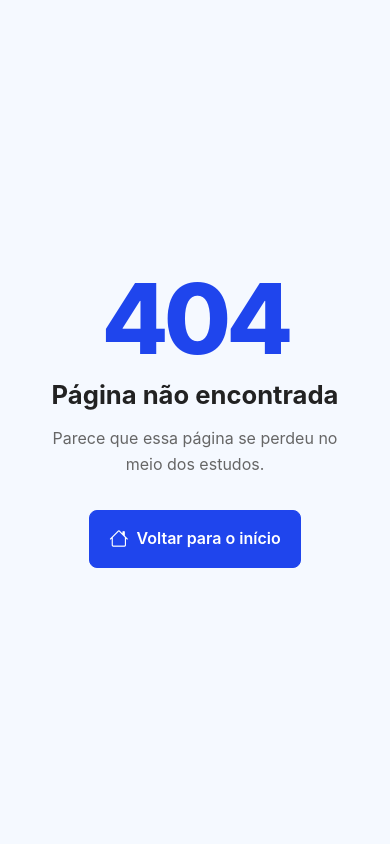
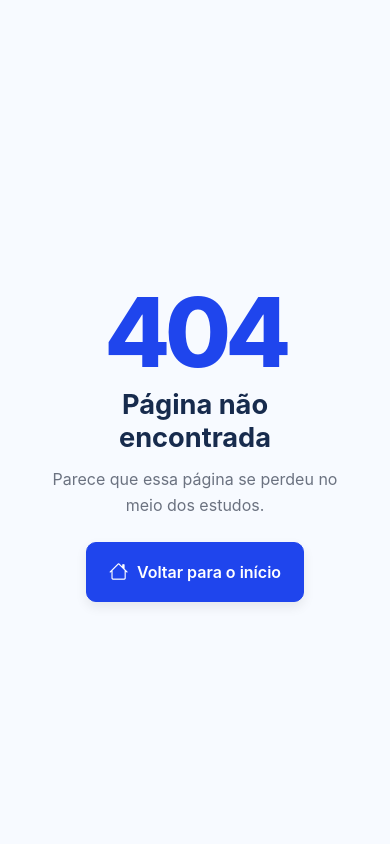
Before and after one commit to gandradefreitas/StudyHub, a Flask app: template templates/404.html in a window 390 px wide. Run offline with Flask 3, Linux system fonts and the light colour scheme; the template is opened without the code that fills it, so the values that code supplies are empty.

Commit message:
feat: primeira versão funcional do StudyHub

```diff
--- a/static/404.css
+++ b/static/404.css
@@ -7,11 +7,12 @@
     min-height: 100vh;
 
     display: flex;
-
     align-items: center;
     justify-content: center;
 
-    padding: 2rem 0;
+    padding: 2rem 1rem;
+
+    background: #f7faff;
 
 }
 
@@ -22,11 +23,34 @@
 
 .erro-404 {
 
-    width: min(100%, 600px);
+    width: min(100%, 650px);
 
-    padding: 3rem 1.5rem;
+    padding: 2rem 1.5rem 3rem;
 
     text-align: center;
+
+}
+
+
+/* ========================================
+   ESPAÇO DA ILUSTRAÇÃO
+======================================== */
+
+/*
+   A ilustração da imagem original foi
+   propositalmente omitida.
+*/
+
+.erro-404::before {
+
+    content: "";
+
+    display: block;
+
+    width: 120px;
+    height: 90px;
+
+    margin: 0 auto 1.5rem;
 
 }
 
@@ -37,17 +61,17 @@
 
 .erro-404-numero {
 
-    margin-bottom: 1rem;
+    margin: 0 0 1.2rem;
 
     color: var(--cor-primaria);
 
-    font-size: clamp(6rem, 25vw, 10rem);
+    font-size: clamp(6rem, 20vw, 9rem);
 
     font-weight: 800;
 
-    line-height: .9;
+    line-height: .85;
 
-    letter-spacing: -0.05em;
+    letter-spacing: -0.06em;
 
 }
 
@@ -58,9 +82,15 @@
 
 .erro-404 h1 {
 
-    margin-bottom: 1rem;
+    margin: 0 0 1rem;
 
-    font-size: clamp(1.6rem, 5vw, 2.2rem);
+    color: #172b4d;
+
+    font-size: clamp(1.7rem, 5vw, 2.3rem);
+
+    font-weight: 700;
+
+    line-height: 1.2;
 
 }
 
@@ -71,11 +101,15 @@
 
 .erro-404 p {
 
-    max-width: 450px;
+    max-width: 500px;
 
     margin: 0 auto 2rem;
 
-    font-size: 1rem;
+    color: #6b7280;
+
+    font-size: clamp(1rem, 2.5vw, 1.1rem);
+
+    line-height: 1.6;
 
 }
 
@@ -91,24 +125,33 @@
     align-items: center;
     justify-content: center;
 
-    gap: .5rem;
+    gap: .55rem;
 
-    padding: .8rem 1.2rem;
+    min-height: 52px;
+
+    padding: .85rem 1.4rem;
 
     border: 1px solid var(--cor-primaria);
 
-    border-radius: var(--raio-pequeno);
+    border-radius: 10px;
 
     background: var(--cor-primaria);
 
     color: var(--cor-texto-claro);
 
+    font-size: 1rem;
+
     font-weight: 600;
+
+    text-decoration: none;
+
+    box-shadow: 0 5px 12px rgba(0, 0, 0, .08);
 
     transition:
         background-color var(--transicao),
         border-color var(--transicao),
-        transform var(--transicao);
+        transform var(--transicao),
+        box-shadow var(--transicao);
 
 }
 
@@ -121,6 +164,8 @@
 
     transform: translateY(-2px);
 
+    box-shadow: 0 8px 18px rgba(0, 0, 0, .12);
+
 }
 
 
@@ -128,4 +173,54 @@
 
     transform: translateY(0);
 
+    box-shadow: 0 4px 10px rgba(0, 0, 0, .08);
+
 }
+
+
+/* ========================================
+   MOBILE
+======================================== */
+
+@media (max-width: 600px) {
+
+    .pagina-404 {
+
+        padding: 1rem;
+
+    }
+
+    .erro-404 {
+
+        padding: 1rem 1rem 2rem;
+
+    }
+
+    .erro-404::before {
+
+        width: 80px;
+        height: 50px;
+
+        margin-bottom: 1rem;
+
+    }
+
+    .erro-404-numero {
+
+        margin-bottom: 1rem;
+
+    }
+
+    .erro-404 h1 {
+
+        margin-bottom: .8rem;
+
+    }
+
+    .erro-404 p {
+
+        margin-bottom: 1.5rem;
+
+    }
+
+}
```
